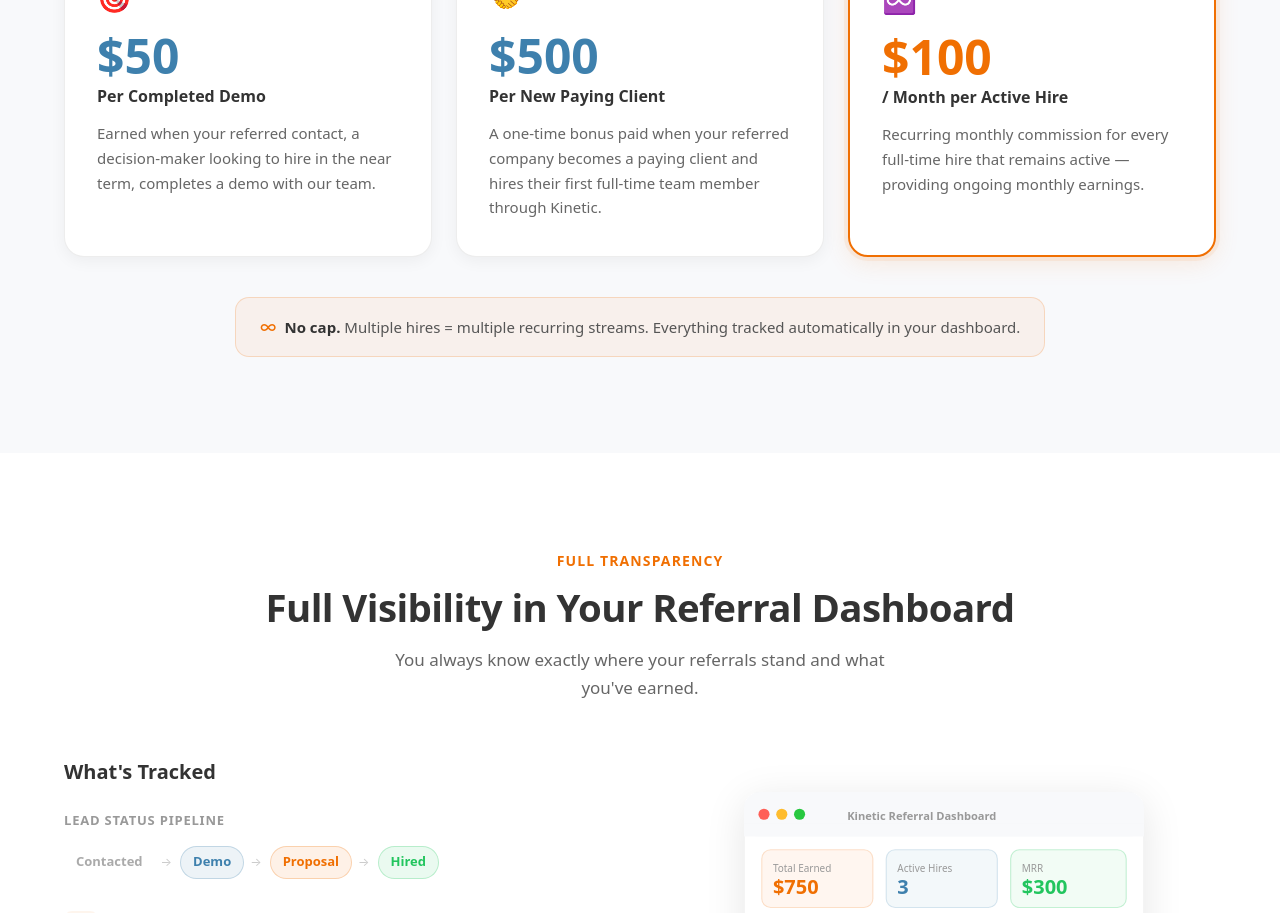
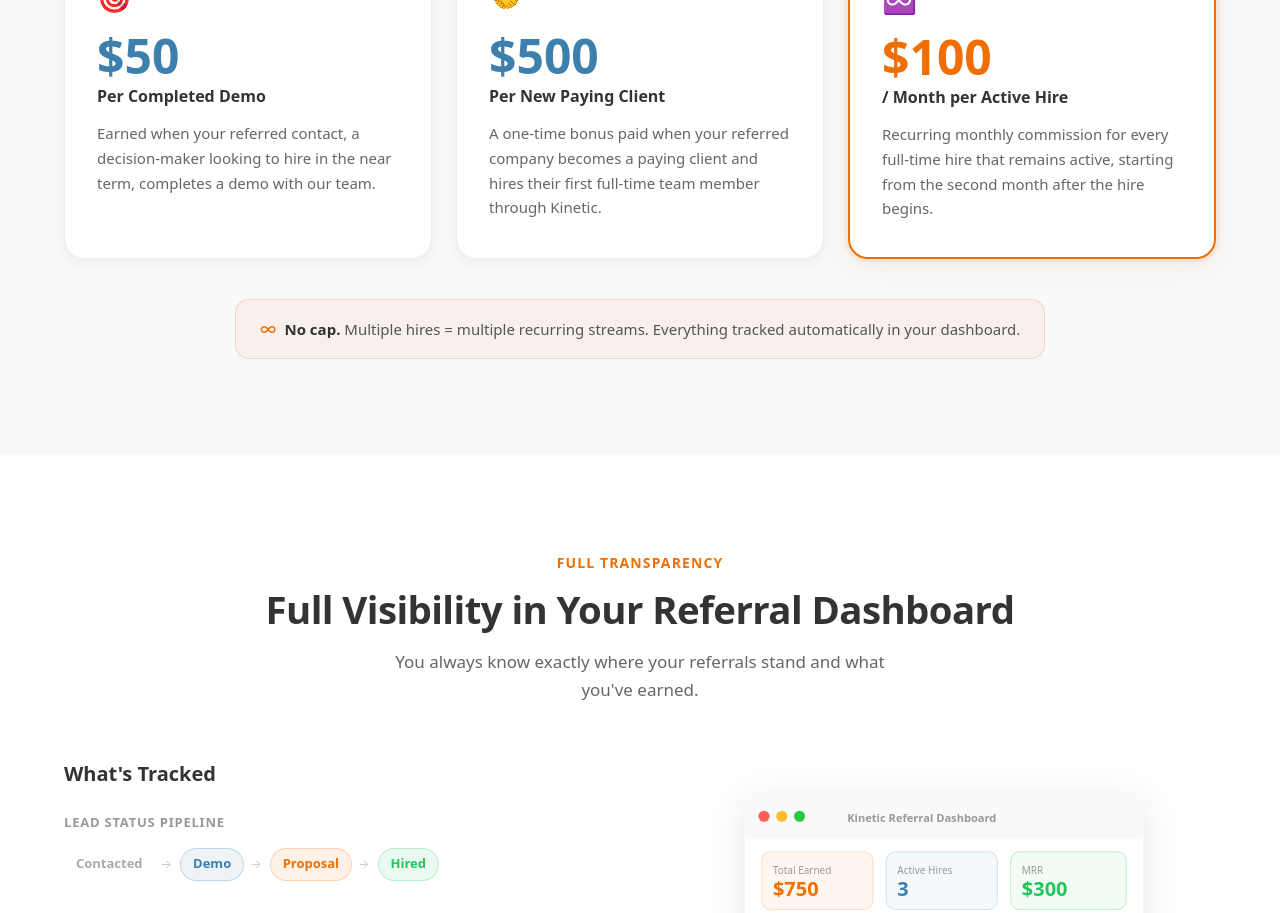
Before and after one commit to MadelaD/partnerdomain, a React (Vite) app: page / in a window 1280 px wide. Shown: the part 2380-3293 px from the top of the page. Built offline with nearby package versions, Linux system fonts and the light colour scheme.

Commit message:
update $100 card: clarify commission starts from second month

```diff
--- a/src/components/CommissionBreakdown.tsx
+++ b/src/components/CommissionBreakdown.tsx
@@ -20,7 +20,7 @@ const tiers = [
     {
         amount: '$100',
         label: '/ Month per Active Hire',
-        description: 'Recurring monthly commission for every full-time hire that remains active — providing ongoing monthly earnings.',
+        description: 'Recurring monthly commission for every full-time hire that remains active, starting from the second month after the hire begins.',
         icon: '♾️',
         featured: true,
         color: '#F06F02',
```
